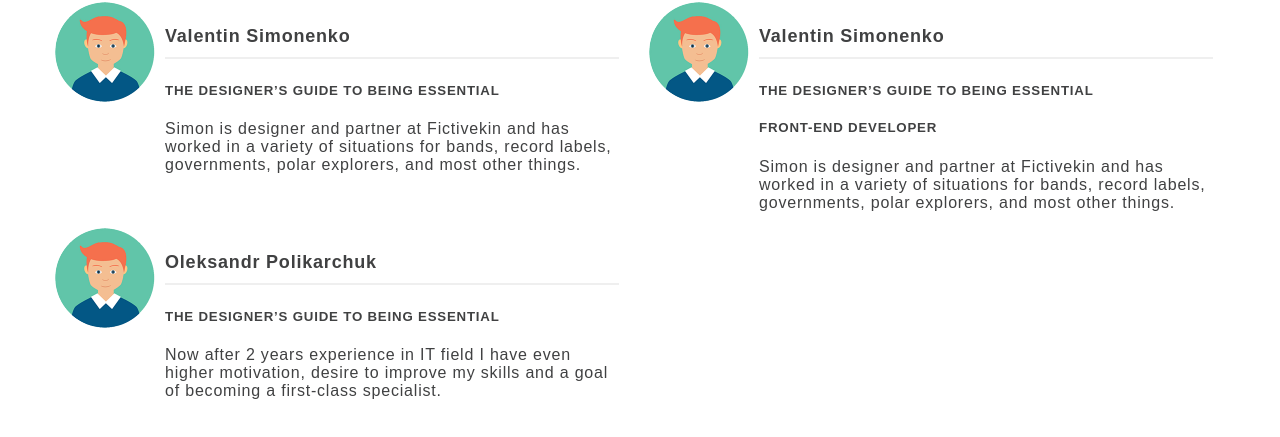
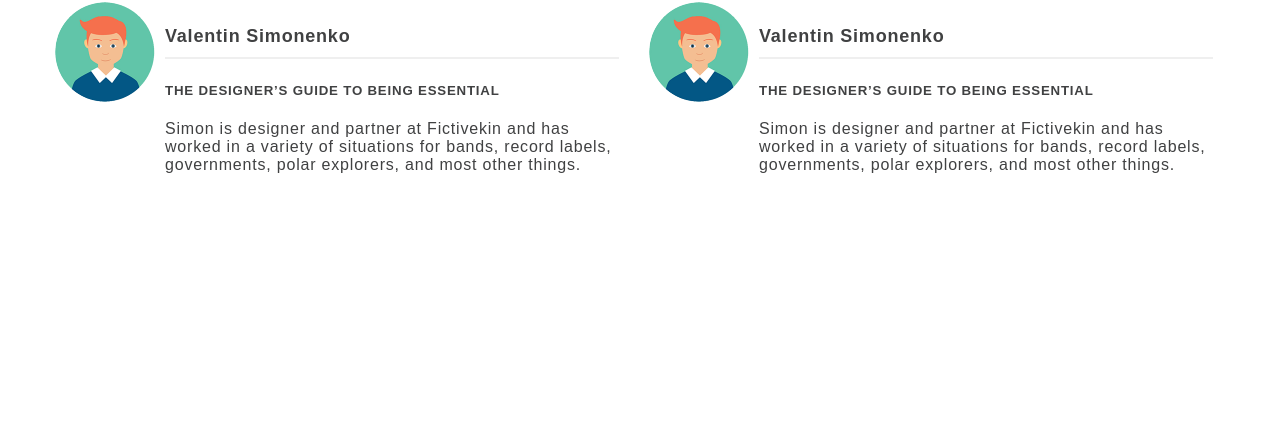
Before and after one commit to valenitin/OOS_18, a plain HTML site: page index.html in a window 1280 px wide. Shown: the part 219-656 px from the top of the page. Drawn offline with Linux system fonts and the light colour scheme.

Commit message:
Revert "add styles"

```diff
--- a/index.html
+++ b/index.html
@@ -40,26 +40,8 @@
                         </div>
                         <div class="media-body">
                             <h4 class="media-heading">Valentin Simonenko</h4>
-
                             <h5>THE DESIGNER’S GUIDE TO BEING ESSENTIAL</h5>
-
-                            <h5>Front-end developer</h5>
                             <p>Simon is designer and partner at Fictivekin and has worked in a variety of situations for bands, record labels, governments, polar explorers, and most other things. </p>
-                        </div>
-                    </div>
-                </div>
-
-                <div class="col-md-6">
-                    <div class="media">
-                        <div class="media-left">
-                            <a href="#">
-                                <img class="media-object" src="img/speaker-1.png" alt="...">
-                            </a>
-                        </div>
-                        <div class="media-body">
-                            <h4 class="media-heading">Oleksandr Polikarchuk</h4>
-                            <h5>THE DESIGNER’S GUIDE TO BEING ESSENTIAL</h5>
-                            <p>Now after 2 years experience in IT field I have even higher motivation, desire to improve my skills and a goal of becoming a first-class specialist.</p>
                         </div>
                     </div>
                 </div>
```
